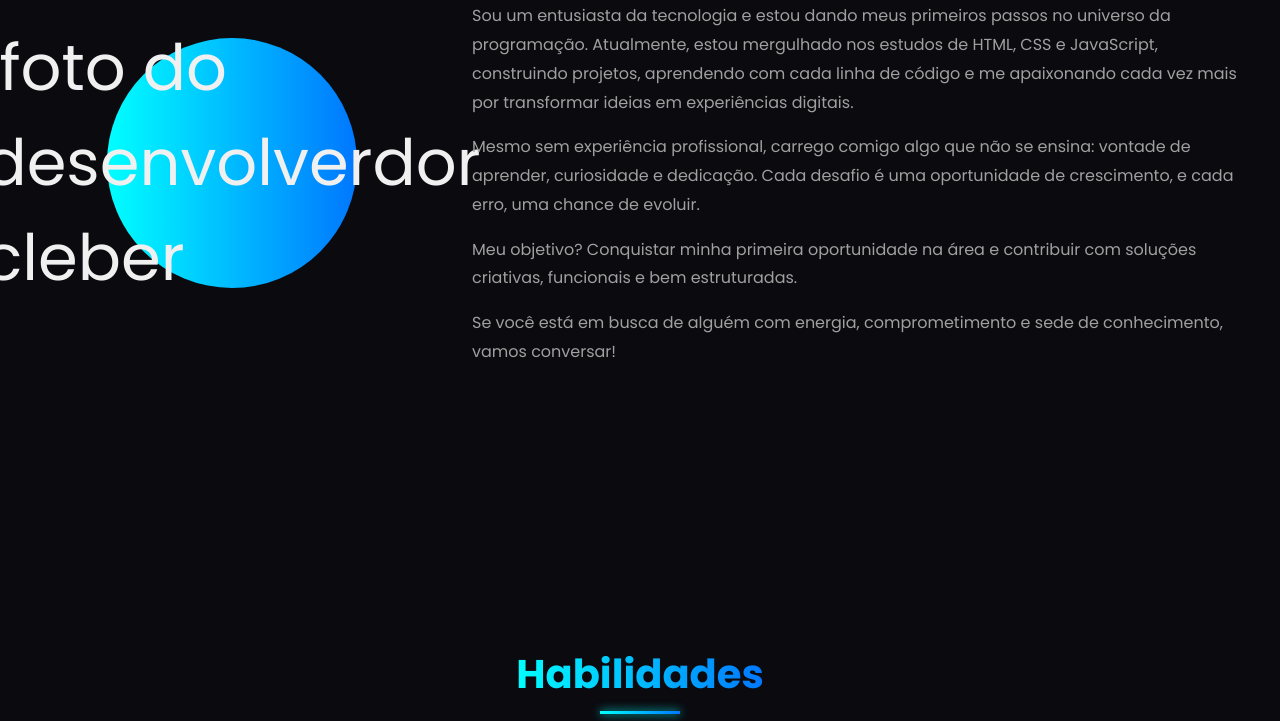
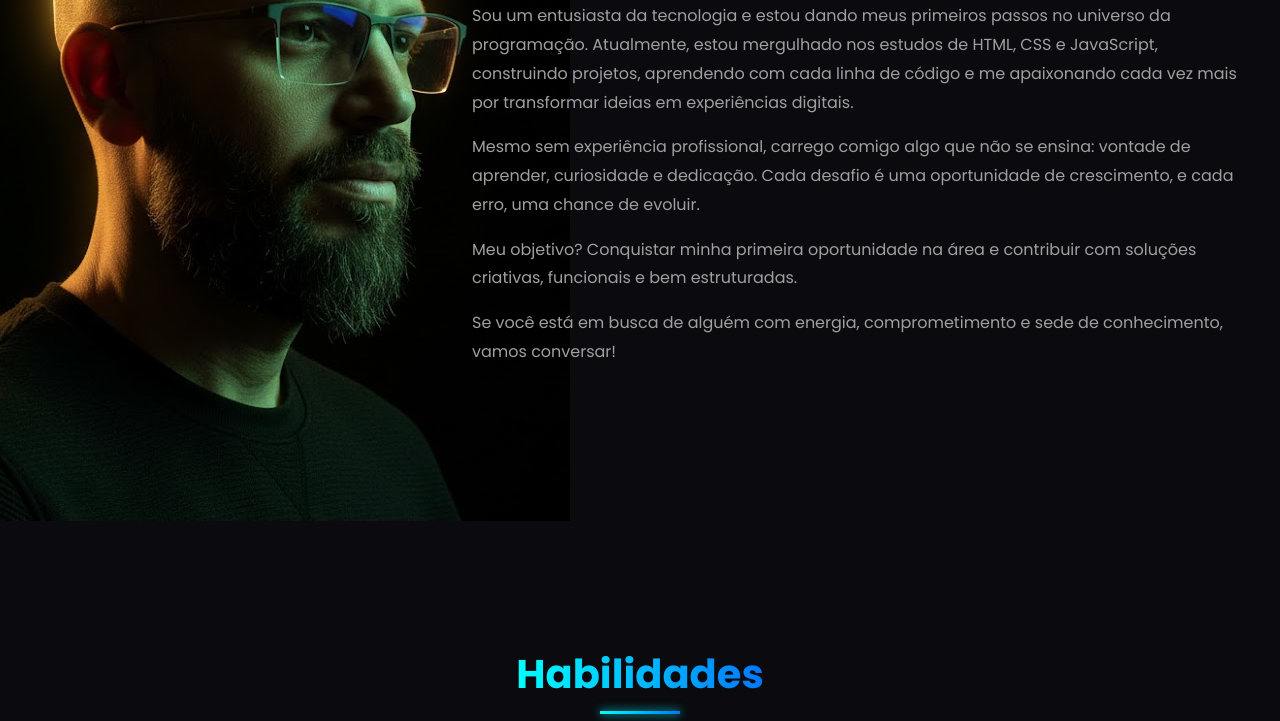
Before and after one commit to Santos-Cleber/portifolio, a plain HTML site: page index.html in a window 1280 px wide. Shown: the part 1151-1872 px from the top of the page. Drawn offline with Linux system fonts and the light colour scheme; the site is published under a folder, as on GitHub Pages, so addresses that start at the root find nothing.

Commit message:
Update index.html
mudie

```diff
--- a/index.html
+++ b/index.html
@@ -741,7 +741,7 @@
       <h2 class="section-title">Sobre Mim</h2>
       <div class="about-content">
         <div class="about-image">
-           <img src="/images/profile-image.jpeg" alt="foto do desenvolverdor cleber">
+           <img src="portifolio/images/profile-image.jpeg" alt="foto do desenvolverdor cleber">
         </div>
         <div class="about-text">
           <h3>Desenvolvedor Frontend</h3>
```
